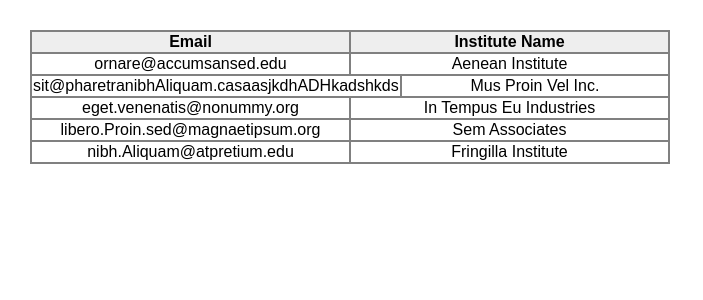
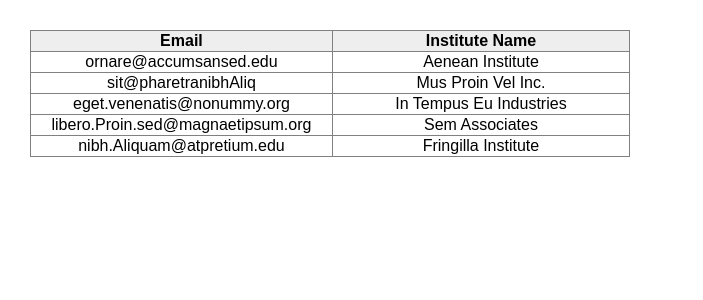
Before and after one commit to yoursmukund/react-table, a React (Create React App) app: page / in a window 1280 px wide. Shown: the top 300 px of the page, without its empty margins (0-703 px from the left). Built offline with nearby package versions, Linux system fonts and the light colour scheme.

Commit message:
Added movable columns

```diff
--- a/src/App.js
+++ b/src/App.js
@@ -11,7 +11,7 @@ class App extends Component {
       columns: [{fname: 'Email', lname: 'Institute Name'}],
       rows: [
       {fname:'ornare@accumsansed.edu',lname:'Aenean Institute'},
-      {fname:'sit@pharetranibhAliquam.casaasjkdhADHkadshkds',lname:'Mus Proin Vel Inc.'},
+      {fname:'sit@pharetranibhAliq',lname:'Mus Proin Vel Inc.'},
       {fname:'eget.venenatis@nonummy.org',lname:'In Tempus Eu Industries'},
       {fname:'libero.Proin.sed@magnaetipsum.org',lname:'Sem Associates'},
       {fname:'nibh.Aliquam@atpretium.edu',lname:'Fringilla Institute'}]
@@ -42,7 +42,7 @@ class App extends Component {
   render() {
     return (
       <div className="App">
-        <table className="table">
+        <table className="table" style={{width: 600}}>
           <thead>
               <Rows columns={this.state.columns} callback={(columnName, ascSortOrder) => {this.sortCallback(columnName, ascSortOrder)}}/>
           </thead>
--- a/src/Rows.js
+++ b/src/Rows.js
@@ -9,10 +9,14 @@ export default class Rows extends Component {
         this.cell.bind(this);
         this.sort.bind(this);
         this.showIcon.bind(this);
+        this.changeWidth.bind(this);
         this.state = {
             position: null,
-            columnWidth: '100%',
-            ascSortOrder: null
+            columnWidth: 300,
+            ascSortOrder: null,
+            widthDelta: 0,
+            startX: 0,
+            pressed: false
         }
     }
 
@@ -36,13 +40,13 @@ export default class Rows extends Component {
         this.setState({ position: null });
     }
 
-    showIcon(key){
+    showIcon(key) {
         if (this.state.ascSortOrder === null) {
-            return(null);
+            return (null);
         } else if (this.state.ascSortOrder === true) {
-            return(<i className="fa fa-angle-down" onClick={() => {this.sort(key)}}></i>);
+            return (<i className="fa fa-angle-down" onClick={() => { this.sort(key) }}></i>);
         } else if (this.state.ascSortOrder === false) {
-            return(<i className="fa fa-angle-up" onClick={() => {this.sort(key)}}></i>);
+            return (<i className="fa fa-angle-up" onClick={() => { this.sort(key) }}></i>);
         }
     }
 
@@ -57,28 +61,47 @@ export default class Rows extends Component {
         );
     }
 
-    headerCell(key, row){
+    changeWidth() {
+        if(this.state.pressed){
+            this.setState({ columnWidth: this.state.startX + this.state.widthDelta }, () => {
+                console.log(this.state)
+            })
+        }
+    }
+
+    headerCell(key, row) {
         return (
-            <td
-                onClick={() => {this.sort(key, this.state.ascSortOrder)}}
+            <th
+                onClick={() => { this.sort(key, this.state.ascSortOrder) }}
+                onMouseDown={(e) => { this.setState({ startX: e.pageX, pressed: true }) }}
+                onMouseMove={(e) => {
+                    if (this.state.pressed) {
+                        this.setState({ widthDelta: e.pageX - this.state.startX }, () => {
+                            this.changeWidth();
+                        })
+                    }
+                }}
+                onMouseUp={(e)=>{
+                    this.setState({pressed: false});
+                }}
                 key={key}
                 className="cell"
                 style={{ width: this.state.columnWidth }}>
                 <b>{row[key]}</b>
                 {this.showIcon(key)}
-            </td>
+            </th>
         );
     }
 
     sort(key) {
-        let {callback} = this.props;
-        let {ascSortOrder} = this.state;
+        let { callback } = this.props;
+        let { ascSortOrder } = this.state;
         if (this.state.ascSortOrder === null) {
-            this.setState({ascSortOrder: true }, () => {
+            this.setState({ ascSortOrder: true }, () => {
                 callback(key, ascSortOrder);
             });
         } else if (this.state.ascSortOrder === true) {
-            this.setState({ascSortOrder: false }, () => {
+            this.setState({ ascSortOrder: false }, () => {
                 callback(key, ascSortOrder);
             });
         } else if (this.state.ascSortOrder === false) {
@@ -103,6 +126,6 @@ export default class Rows extends Component {
                 }
                 return <tr className="row header" key={Math.random()}>{tds}</tr>;
             })
-        )
+        );
     }
 }
--- a/src/index.css
+++ b/src/index.css
@@ -7,19 +7,12 @@ body {
 .table{
   border: 1px solid gray;
   border-collapse: collapse;
-  width: 50%;
   margin: 30px;
 }
 
 .cell{
   text-align: center;
   border: 1px solid gray;
-  width: 100%;
-}
-
-.row {
-  display: flex;
-  justify-content: space-evenly;
 }
 
 .header {
```
Lines whose indentation alone changed are shown as unchanged.
